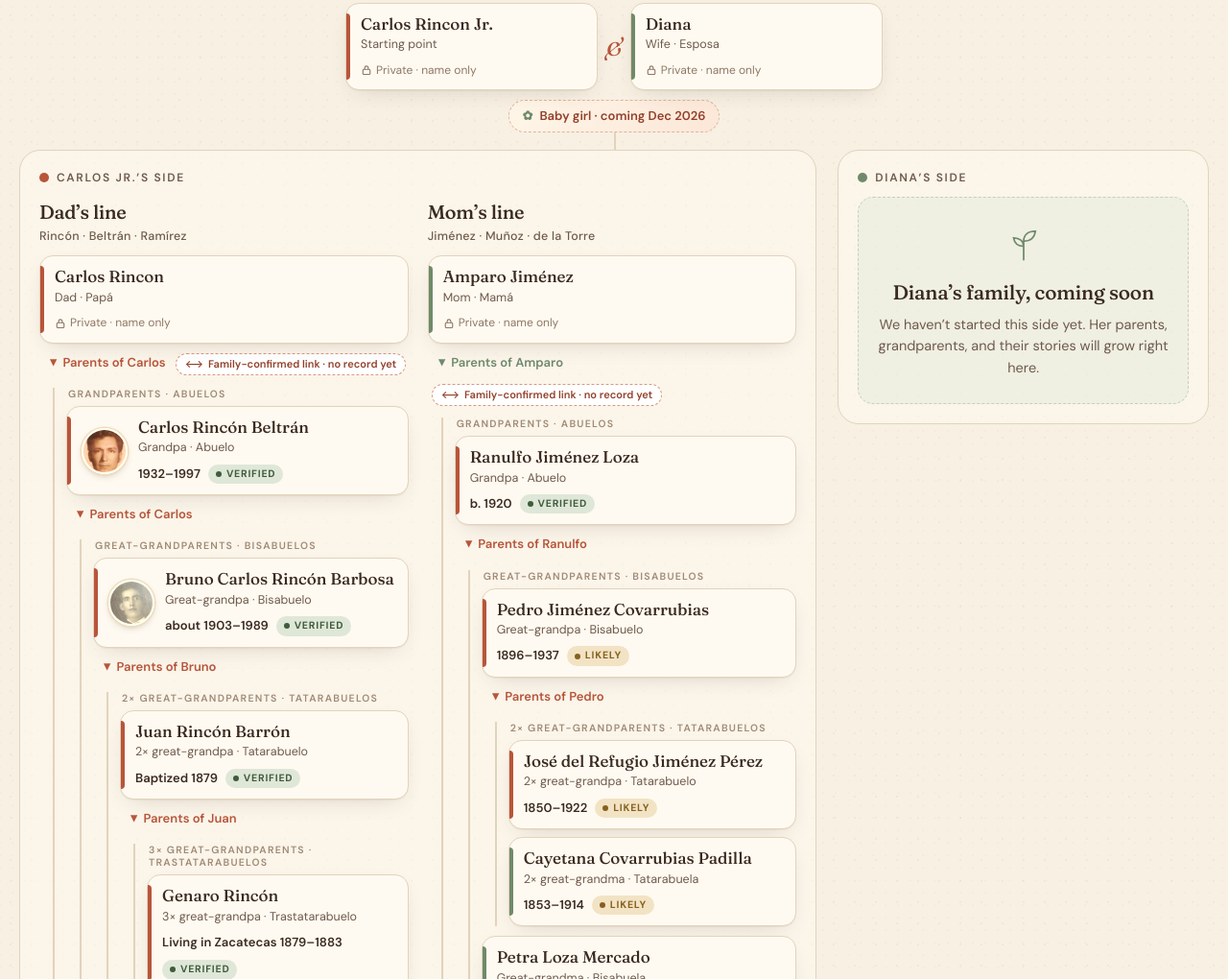
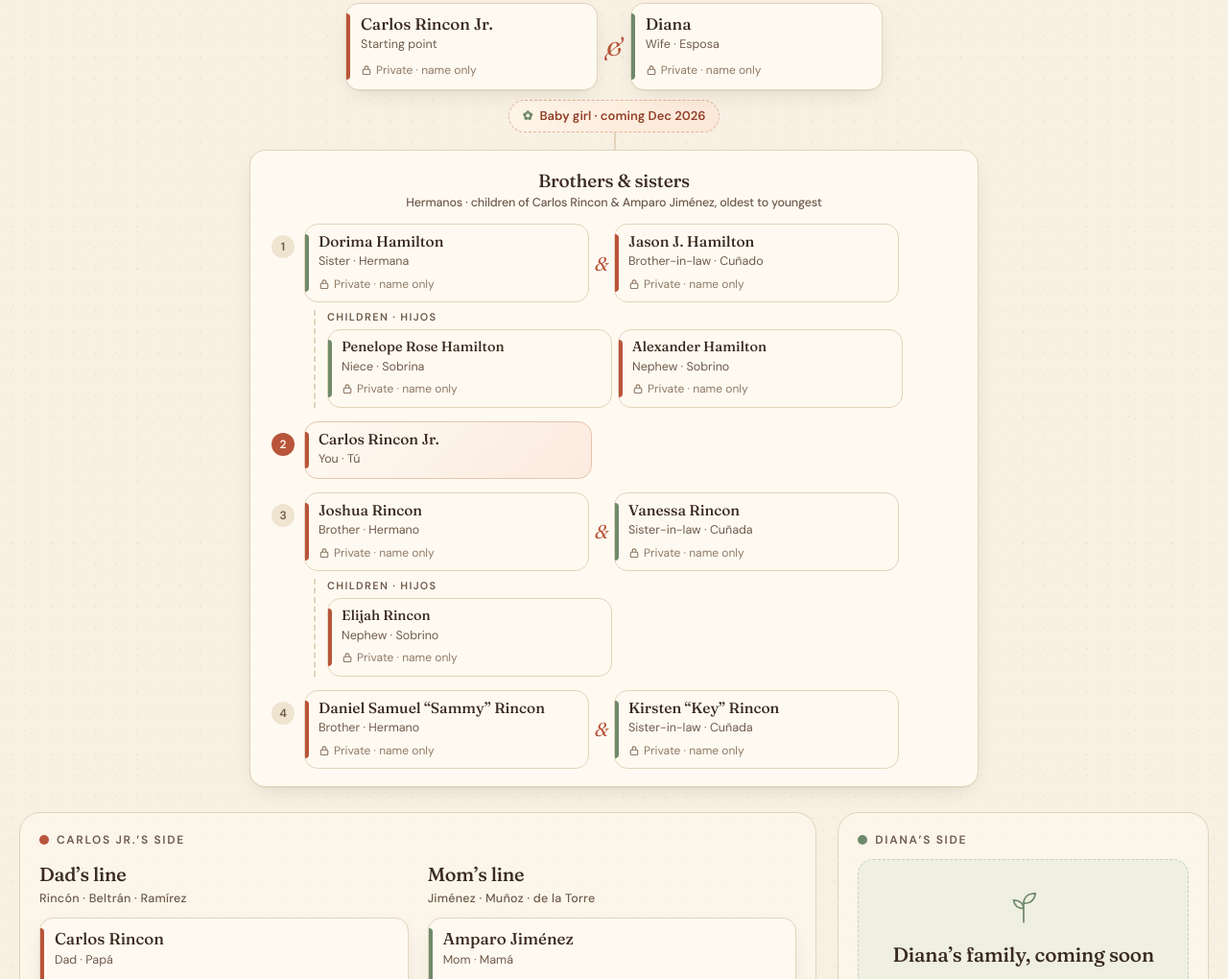
Before and after one commit to carlosrinconjr/carlosrinconjr.github.io, a plain HTML site: page index.html in a window 1280 px wide. Shown: the part 1557-2577 px from the top of the page at 96% size. Drawn offline with Linux system fonts and the light colour scheme.

```diff
--- a/assets/app.js
+++ b/assets/app.js
@@ -1,6 +1,6 @@
 (function(){
 'use strict';
-const {people, events, stops} = window.FAMILY;
+const {people, events, stops, siblings = []} = window.FAMILY;
 const IMGS = new Set(window.RECORD_IMAGES || []);
 const $ = (s, r=document) => r.querySelector(s);
 const $$ = (s, r=document) => Array.from(r.querySelectorAll(s));
@@ -11,7 +11,7 @@ const lockSvg = '<svg viewBox="0 0 16 16" aria-hidden="true"><rect x="3" y="7" w
 
 /* child lookup, relationship words */
 const childOf = {};
-Object.entries(people).forEach(([id, p]) => (p.parents||[]).forEach(pid => { childOf[pid] = id; }));
+Object.entries(people).forEach(([id, p]) => { if (!p.today) (p.parents||[]).forEach(pid => { childOf[pid] = id; }); });
 function relWord(p){
   if (p.rel) return p.rel;
   const m = p.sex === 'm', g = p.gen - 1;   /* generations above Carlos Jr. */
@@ -55,6 +55,19 @@ function branch(id){
 }
 $('#root-carlosjr').innerHTML = card('carlosjr');
 $('#root-diana').innerHTML = card('diana');
+/* brothers and sisters, oldest to youngest, with their spouses and children */
+(function drawSiblings(){
+  const el = $('#siblings'); if (!el || !siblings.length) return;
+  const youCard = id => `<button class="person m living you" data-id="${id}"><span class="p-name">${esc(people[id].name)}</span><span class="p-rel">You · Tú</span></button>`;
+  el.innerHTML = `<h3 class="sib-title">Brothers &amp; sisters <span>Hermanos · children of ${esc(people.carlossr.name)} &amp; ${esc(people.amparo.name)}, oldest to youngest</span></h3>
+    <ol class="sib-list">${siblings.filter(s => people[s.id]).map((s, i) => {
+      const sp = s.spouse && people[s.spouse] ? `<span class="amp" aria-hidden="true">&amp;</span>${card(s.spouse)}` : '';
+      const kids = (s.kids||[]).filter(k => people[k]);
+      return `<li class="sib ${s.you?'is-you':''}"><span class="sib-n" aria-label="Number ${i+1}">${i+1}</span><div class="sib-body">
+        <div class="sib-couple ${sp?'has-spouse':''}">${s.you ? youCard(s.id) : card(s.id)}${sp}</div>
+        ${kids.length ? `<div class="sib-kids"><span class="sib-kids-l">Children · Hijos</span><div class="sib-kids-row">${kids.map(card).join('')}</div></div>` : ''}
+      </div></li>`; }).join('')}</ol>`;
+})();
 $('#line-rincon').innerHTML = branch('carlossr');
 $('#line-jimenez').innerHTML = branch('amparo');
 
@@ -106,6 +119,7 @@ function openSheet(id){
   let h = `<p class="s-rel">${esc(relWord(p))}</p><h2 class="s-name" id="sheetName">${esc(p.name)}</h2>`;
   if (p.living){
     h += `<div class="s-sub">${p.note ? esc(p.note) : ''}</div>
+      ${p.src ? `<p class="s-src">${badge('story')} <span>${esc(p.src.replace(/^Family story · /,''))}</span></p>` : ''}
       <div class="private-note" style="margin-top:14px">${lockSvg.replace('<svg','<svg class="pn"')}<div>${id==='baby' ? 'The newest branch of the family. She’s shown by name only, like all living family.' : 'Living family is shown by name and relationship only, to keep them private.'}</div></div>`;
   } else {
     h += `<div class="s-sub">${p.years ? `<b>${esc(p.years)}</b>` : ''}${p.label ? badge(p.label) : ''}</div>`;
--- a/assets/data.js
+++ b/assets/data.js
@@ -10,6 +10,16 @@ const people = {
   baby:{name:'Baby girl Rincón', living:true, gen:0, sex:'f', side:'both', rel:'Daughter · Hija', note:'Coming December 2026, the newest branch of the family.', parents:['carlosjr','diana']},
   carlosjr:{name:'Carlos Rincon Jr.', living:true, gen:1, sex:'m', side:'dad', rel:'Starting point', parents:['carlossr','amparo']},
   diana:{name:'Diana', living:true, gen:1, sex:'f', side:'mom', rel:'Wife · Esposa', parents:[]},
+  /* ---------- Carlos Jr.’s brothers and sisters and their families (all living: names only) ---------- */
+  dorima:{name:'Dorima Hamilton', living:true, today:true, gen:1, sex:'f', side:'dad', rel:'Sister · Hermana', note:'Born Rincon; Hamilton is her married name.', src:'Family story · from Carlos, Nov 2026', parents:['carlossr','amparo']},
+  jasonh:{name:'Jason J. Hamilton', living:true, today:true, gen:1, sex:'m', side:'dad', rel:'Brother-in-law · Cuñado', note:'Dorima’s husband.', src:'Family story · from Carlos, Nov 2026', parents:[]},
+  penelope:{name:'Penelope Rose Hamilton', living:true, today:true, gen:0, sex:'f', side:'dad', rel:'Niece · Sobrina', note:'Dorima and Jason’s daughter.', src:'Family story · from Carlos, Nov 2026', parents:['dorima','jasonh']},
+  alexander:{name:'Alexander Hamilton', living:true, today:true, gen:0, sex:'m', side:'dad', rel:'Nephew · Sobrino', note:'Dorima and Jason’s son.', src:'Family story · from Carlos, Nov 2026', parents:['dorima','jasonh']},
+  vanessa:{name:'Vanessa Rincon', living:true, today:true, gen:1, sex:'f', side:'dad', rel:'Sister-in-law · Cuñada', note:'Joshua’s wife, born Salcedo.', src:'Family story · from Carlos, Nov 2026', parents:[]},
+  elijah:{name:'Elijah Rincon', living:true, today:true, gen:0, sex:'m', side:'dad', rel:'Nephew · Sobrino', note:'Joshua and Vanessa’s son.', src:'Family story · from Carlos, Nov 2026', parents:['joshua','vanessa']},
+  kirsten:{name:'Kirsten “Key” Rincon', living:true, today:true, gen:1, sex:'f', side:'dad', rel:'Sister-in-law · Cuñada', note:'Sammy’s wife.', src:'Family story · from Carlos, Nov 2026', parents:[]},
+  joshua:{name:'Joshua Rincon', living:true, today:true, gen:1, sex:'m', side:'dad', rel:'Brother · Hermano', src:'Family story · from Carlos, Nov 2026', parents:['carlossr','amparo']},
+  daniel:{name:'Daniel Samuel “Sammy” Rincon', living:true, today:true, gen:1, sex:'m', side:'dad', rel:'Brother · Hermano', src:'Family story · from Carlos, Nov 2026', parents:['carlossr','amparo']},
 
   /* ---------- Dad's father's line (Rincón) ---------- */
   carlossr:{name:'Carlos Rincon', living:true, gen:2, sex:'m', side:'dad', line:'rincon', parents:['crb','aurora']},
@@ -231,5 +241,14 @@ people.bruno.photo = Object.assign({avatar:'bruno-rincon-face.jpg', url:MEM('KCS
 people.natalia.photo = Object.assign({avatar:'natalia-beltran-face.jpg', url:MEM('KHKT-CYN')}, wedding);
 Object.values(people).forEach(x => { if (x.living) delete x.photo; });
 
-window.FAMILY = {people, events, stops};
+/* Children of Carlos Sr. and Amparo, oldest to youngest. To add a spouse or children later,
+   add the person above and list their id here as spouse or in kids. */
+const siblings = [
+  {id:'dorima', spouse:'jasonh', kids:['penelope','alexander']},
+  {id:'carlosjr', you:true},
+  {id:'joshua', spouse:'vanessa', kids:['elijah']},
+  {id:'daniel', spouse:'kirsten'}
+];
+
+window.FAMILY = {people, events, stops, siblings};
 })();
--- a/assets/style.css
+++ b/assets/style.css
@@ -399,3 +399,27 @@ h1,h2,h3{font-family:var(--serif);font-weight:500;letter-spacing:-.01em;margin:0
 .hero-photo{display:block;width:100%;height:auto;aspect-ratio:2000/1334;object-fit:cover;border-radius:2px;background:var(--paper2)}
 .photo-frame.wide .photo-caption{margin:8px 0 4px}
 .photo-frame.wide .photo-caption span{color:#9a8571;font-size:16px}
+
+/* brothers & sisters (living: names only) */
+.siblings{max-width:760px;margin:6px auto 26px;background:var(--card);border:1px solid var(--line);border-radius:var(--r);padding:16px 14px 14px;box-shadow:var(--shadow)}
+.sib-title{font:500 19px/1.2 var(--serif);margin:0 0 12px;text-align:center}
+.sib-title span{display:block;font:500 12.5px/1.4 var(--sans);color:var(--ink2);margin-top:3px}
+.sib-list{list-style:none;margin:0;padding:0;display:grid;gap:10px}
+.sib{display:grid;grid-template-columns:26px 1fr;gap:8px;align-items:start}
+.sib-n{width:24px;height:24px;margin-top:12px;border-radius:50%;display:grid;place-items:center;background:var(--paper2);color:var(--ink2);font:600 12px var(--sans)}
+.sib.is-you .sib-n{background:var(--terra);color:#fff8ee}
+.sib-body{min-width:0;display:grid;gap:8px}
+.sib-couple{display:grid;gap:6px}
+.sib-couple.has-spouse{grid-template-columns:1fr auto 1fr;align-items:stretch}
+.sib-couple .amp{align-self:center;font:italic 400 20px var(--serif);color:var(--terra)}
+.sib .person{padding:9px 11px 9px 14px;box-shadow:none}
+.sib .p-name{font-size:15.5px}
+.sib .p-meta{margin-top:4px}
+.person.you{border-color:#e7c3ae;background:linear-gradient(135deg,#fffaf1,#fbeadf)}
+.sib-kids{border-left:2px dashed var(--line);margin-left:10px;padding-left:12px;display:grid;gap:6px}
+.sib-kids-l{font:600 11px var(--sans);letter-spacing:.12em;text-transform:uppercase;color:var(--ink2)}
+.sib-kids-row{display:grid;grid-template-columns:repeat(auto-fill,minmax(150px,1fr));gap:6px}
+.sib-kids .p-name{font-size:14.5px}
+.s-src{display:flex;align-items:center;gap:8px;flex-wrap:wrap;font-size:13.5px;color:var(--ink2);margin:10px 0 0}
+@media (max-width:420px){.sib-couple.has-spouse{grid-template-columns:1fr}.sib-couple.has-spouse .amp{justify-self:start;margin:-2px 0 -2px 12px;font-size:17px}}
+@media (min-width:760px){.siblings{padding:20px 22px 18px}.sib-list{gap:14px}.sib-couple.has-spouse{max-width:620px}.sib-couple:not(.has-spouse){max-width:300px}.sib-kids-row{grid-template-columns:repeat(auto-fill,minmax(220px,1fr));max-width:600px}}
--- a/index.html
+++ b/index.html
@@ -48,6 +48,7 @@
         <div class="root-couple"><div id="root-carlosjr"></div><span class="amp" aria-hidden="true">&amp;</span><div id="root-diana"></div></div>
         <button class="baby-chip" data-id="baby"><span class="sprout" aria-hidden="true">✿</span> Baby girl · coming Dec 2026</button>
       </div>
+      <section class="siblings" id="siblings" aria-label="Brothers and sisters"></section>
       <div class="side-switch seg" role="tablist" aria-label="Choose a side">
         <button role="tab" class="on" data-side="dad">Carlos’s side · <b>Rincón</b></button>
         <button role="tab" data-side="mom">Diana’s side</button>
```
Also changed, not shown: 4 other files.
